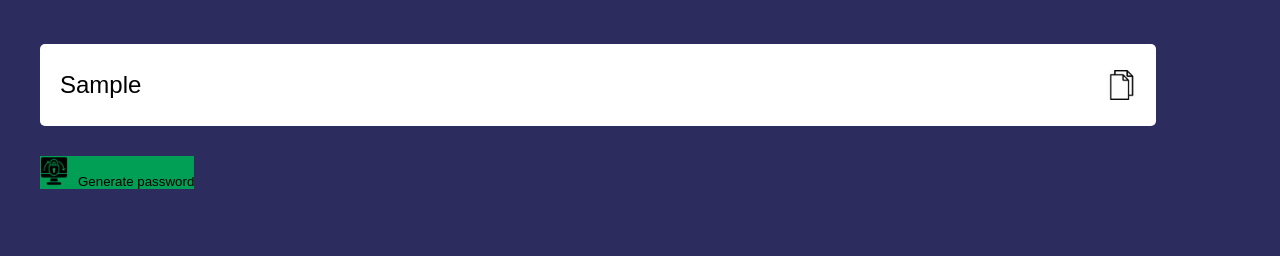
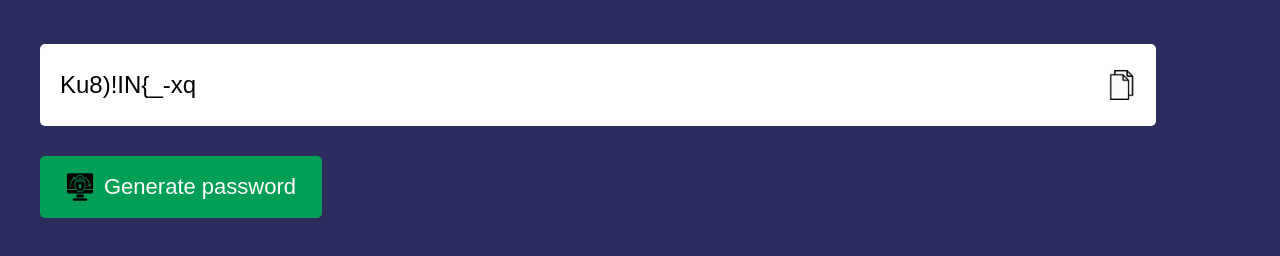
Before and after one commit to Thela1989/passwordgenerator, a plain HTML site: page index.html in a window 1280 px wide. Both pictures are taken after typing "Sample" into the empty fields and a click on the button "Generate password". Shown: the part 110-366 px from the top of the page. Drawn offline with Linux system fonts and the light colour scheme.

Commit message:
now it works

```diff
--- a/index.html
+++ b/index.html
@@ -11,9 +11,35 @@
       <h1>Generate a<br /><span>Random Password</span></h1>
       <div class="display">
         <input type="text" id="password" placeholder="Password" />
-        <img src="images/copy.png" />
+        <img src="images/copy.png" onclick="copyPassword()" />
       </div>
-      <button><img src="images/password-protected.png" alt="" />Generate password</button>
+      <button onclick="createPassword()"><img src="images/password-protected.png" alt="" />Generate password</button>
     </div>
+    <script>
+      const length = 12;
+      const passwordBox = document.getElementById("password");
+      const upperCase = "ABCDEFGHILKLMNOPQRSTUVWXYZ";
+      const lowerCase = "abcdefghijklmnopqrstuvwxyz";
+      const number = "0123456789";
+      const symbol = "@!?%&_-=/+-*(){}[]";
+      const allChars = upperCase + lowerCase + number + symbol;
+
+      function createPassword() {
+        let password = "";
+        password += upperCase[Math.floor(Math.random() * upperCase.length)];
+        password += lowerCase[Math.floor(Math.random() * lowerCase.length)];
+        password += number[Math.floor(Math.random() * number.length)];
+        password += symbol[Math.floor(Math.random() * symbol.length)];
+
+        while (length > password.length) {
+          password += allChars[Math.floor(Math.random() * allChars.length)];
+        }
+        passwordBox.value = password;
+      }
+      function copyPassword() {
+        passwordBox.select();
+        document.execCommand("copy");
+      }
+    </script>
   </body>
 </html>
--- a/styles.css
+++ b/styles.css
@@ -28,7 +28,7 @@ img {
   height: 30px;
 }
 
-.container{
+.container {
   padding-left: 40px;
 }
 .container h1 {
@@ -37,26 +37,36 @@ img {
 }
 .container h1 span {
   color: #019f55;
-  border-bottom: solid 4px #019f55;}
+  border-bottom: solid 4px #019f55;
+}
 
-  .display img{
+.display img {
   width: 30px;
   cursor: pointer;
 }
 
-  .display input{
-    border:0;
-    outline:0;
+.display input {
+  border: 0;
+  outline: 0;
   font-size: 24px;
 }
 
-  .container button img{
+.container button img {
   width: 28px;
   margin-right: 10px;
 }
 
-  .container button{
+.container button {
   border: 0;
   outline: 0;
   background: #019f55;
+  color: #fff;
+  font-size: 22px;
+  font-weight: 300;
+  display: flex;
+  align-items: center;
+  justify-content: center;
+  padding: 16px 26px;
+  border-radius: 5px;
+  cursor: pointer;
 }
```
Lines whose indentation alone changed are shown as unchanged.
